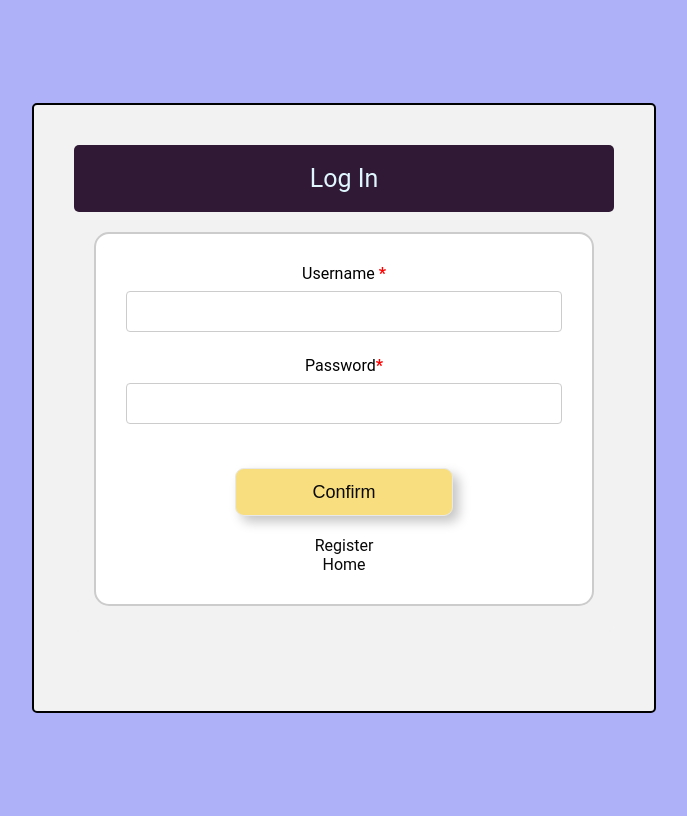
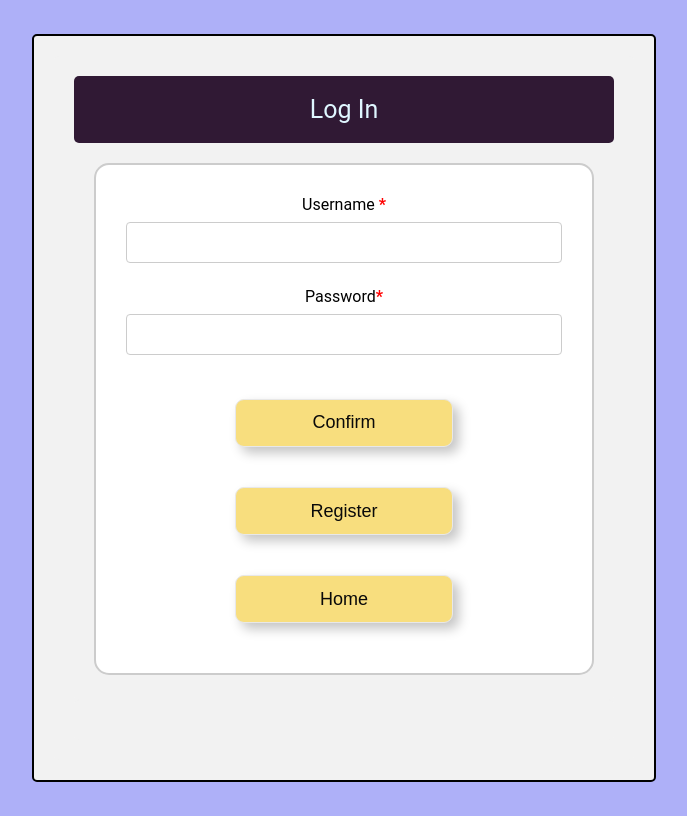
Before and after one commit to masha4321/SuperDuperBank, a PHP site: page /log_in.php in a window 1280 px wide. Shown: the whole page, without its empty margins (296-983 px from the left). Run offline with PHP 8.4, Linux system fonts and the light colour scheme.

Commit message:
Register and Home btn CSS

```diff
--- a/Final Projct version 0.9/CSS/index.css
+++ b/Final Projct version 0.9/CSS/index.css
@@ -163,6 +163,49 @@ tr:hover {
   background-color: coral;
 }
 
+<<<<<<< Updated upstream
 #top {
   margin-top:125px;
 }
+=======
+#register_btn{
+padding: 5px 5px;
+ border: unset;
+ border-radius: 15px;
+ color: #212121;
+ z-index: 1;
+ background: #aeb0f8;
+ position: relative;
+ font-weight: 500;
+ font-size: 15px;
+ -webkit-box-shadow: 4px 8px 19px -3px rgba(0,0,0,0.27);
+ box-shadow: 4px 8px 19px -3px rgba(0,0,0,0.27);
+ transition: all 250ms;
+ overflow: hidden;
+}
+
+#register_btn::before{
+  content: "";
+ position: absolute;
+ top: 0;
+ left: 0;
+ height: 100%;
+ width: 0;
+ border-radius: 15px;
+ background-color: rgb(248,222,126);
+ z-index: -1;
+ -webkit-box-shadow: 4px 8px 19px -3px rgba(0,0,0,0.27);
+ box-shadow: 4px 8px 19px -3px rgba(0,0,0,0.27);
+ transition: all 250ms
+}
+
+#register_btn:hover{
+  color: #e8e8e8 !important;
+}
+
+#register_btn:hover::before{
+  width: 100%;
+
+}
+
+>>>>>>> Stashed changes
--- a/Final Projct version 0.9/log_in.php
+++ b/Final Projct version 0.9/log_in.php
@@ -133,9 +133,10 @@ function InsertValue()
 
                     <input type="submit" class="submit" value="Confirm"><br>
 
-                    <a href="register.php" class="href">Register</a>
-                    <br>
-                    <a href="index.php" class="href">Home</a>
+                    <button id="register_btn"><a href="register.php">Register</a></button>
+                    <button id="register_btn"><a href="index.php" class="href">Home</a></button>
+
+
                 </form>
             </div>
             <div class="col-6"></div>
```
